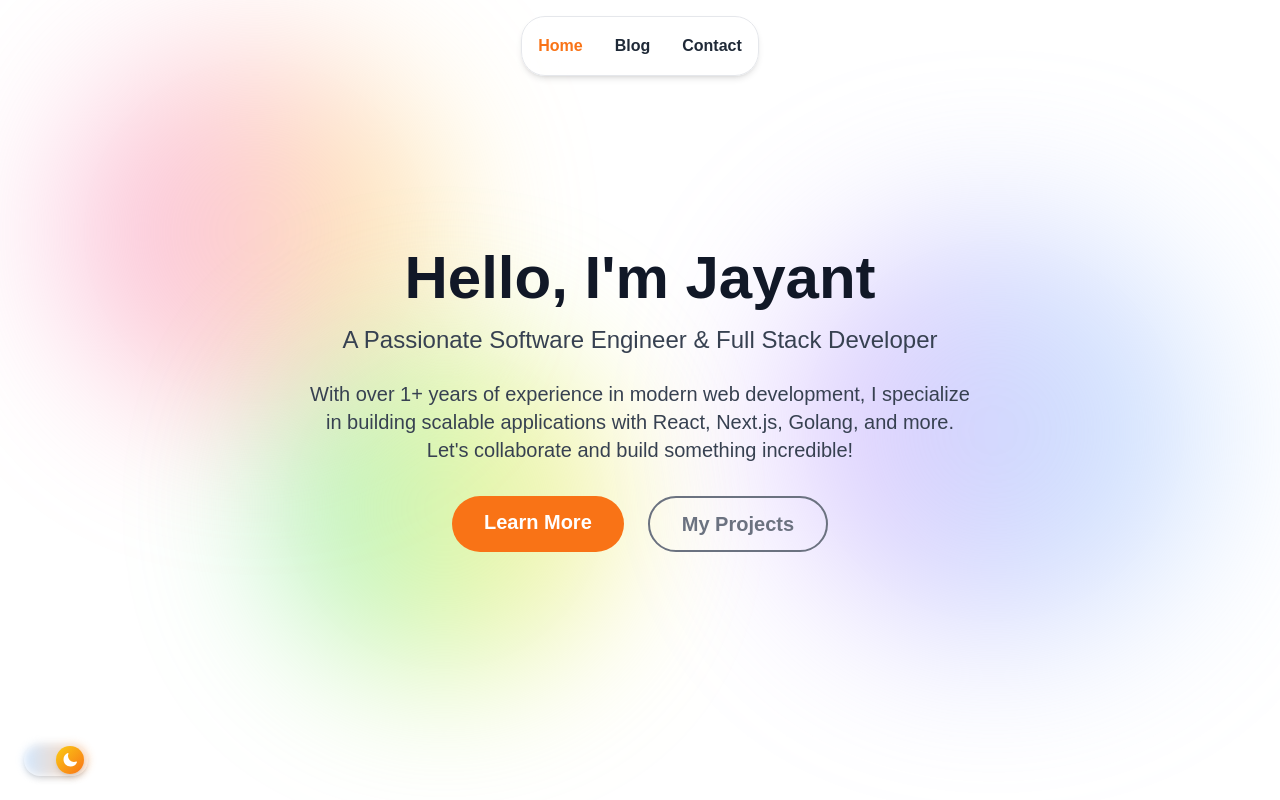
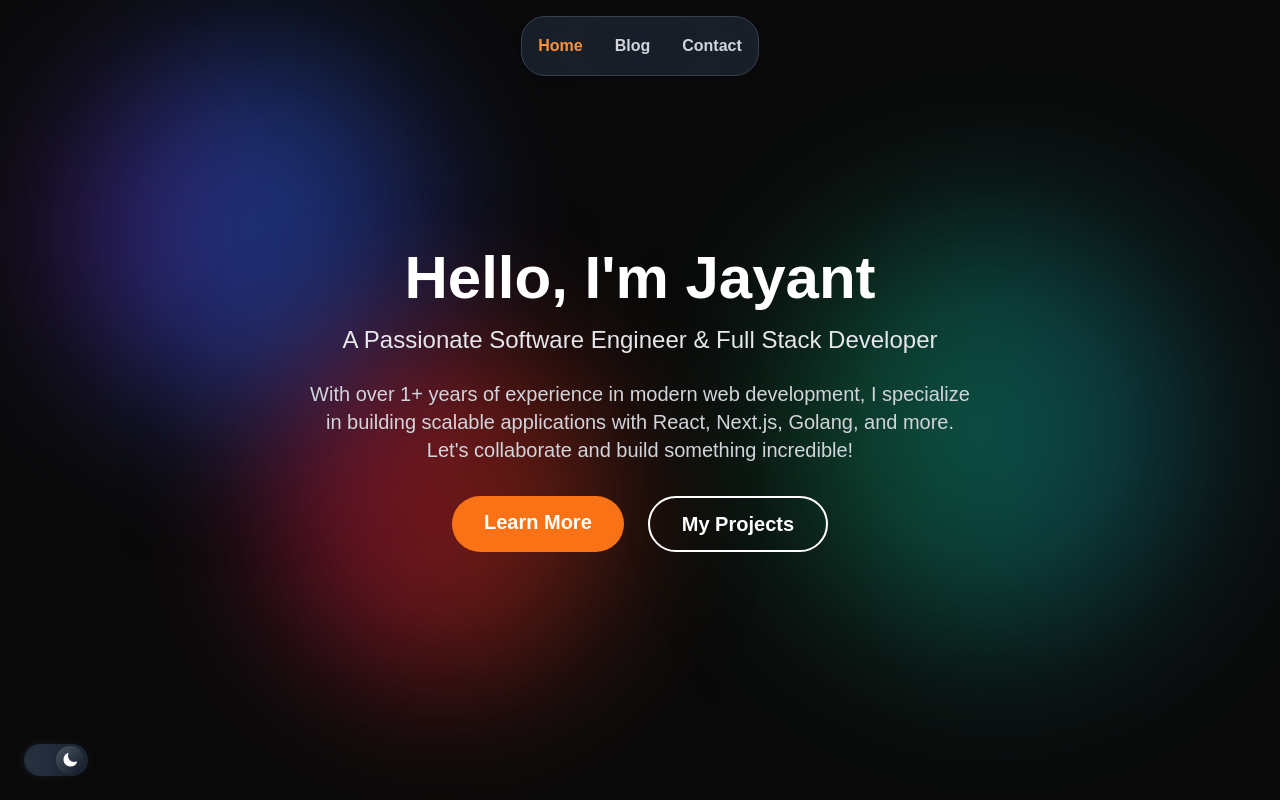
Before and after one commit to Jayant-Verma/byte-by-byte, a Next.js app: page / in a window 1280 px wide. Shown: the top 800 px of the page. Built offline with nearby package versions, Linux system fonts and the light colour scheme.

Commit message:
fixed theme bug

```diff
--- a/src/components/BackgroundAnimation.tsx
+++ b/src/components/BackgroundAnimation.tsx
@@ -19,27 +19,27 @@ const BackgroundShapes = () => {
         <div className="fixed inset-0 -z-10 overflow-hidden">
             {/* Shape 1 */}
             <div
-                className={`absolute rounded-full bg-gradient-to-r ${theme === "dark"
-                        ? "from-purple-700 via-blue-600 to-indigo-800"
-                        : "from-pink-400 via-red-300 to-yellow-300"
+                className={`absolute rounded-full bg-gradient-to-r ${theme === "light"
+                        ? "from-pink-400 via-red-300 to-yellow-300"
+                        : "from-purple-700 via-blue-600 to-indigo-800"
                     } blur-3xl opacity-50 animate-move1 w-[12rem] h-[12rem] sm:w-[16rem] sm:h-[16rem] md:w-[18rem] md:h-[18rem] lg:w-[20rem] lg:h-[20rem]`}
                 style={{ top: "5%", left: "5%" }}
             ></div>
 
             {/* Shape 2 */}
             <div
-                className={`absolute rounded-full bg-gradient-to-r ${theme === "dark"
-                        ? "from-green-700 via-teal-600 to-cyan-800"
-                        : "from-purple-400 via-indigo-300 to-blue-300"
+                className={`absolute rounded-full bg-gradient-to-r ${theme === "light"
+                        ? "from-purple-400 via-indigo-300 to-blue-300"
+                        : "from-green-700 via-teal-600 to-cyan-800"
                     } blur-3xl opacity-50 animate-move2 w-[12rem] h-[12rem] sm:w-[16rem] sm:h-[16rem] md:w-[18rem] md:h-[18rem] lg:w-[20rem] lg:h-[20rem]`}
                 style={{ top: "30%", right: "5%" }}
             ></div>
 
             {/* Shape 3 */}
             <div
-                className={`absolute rounded-full bg-gradient-to-r ${theme === "dark"
-                        ? "from-pink-700 via-red-600 to-orange-800"
-                        : "from-green-400 via-lime-300 to-yellow-300"
+                className={`absolute rounded-full bg-gradient-to-r ${theme === "light"
+                        ? "from-green-400 via-lime-300 to-yellow-300"
+                        : "from-pink-700 via-red-600 to-orange-800"
                     } blur-3xl opacity-50 animate-move3 w-[12rem] h-[12rem] sm:w-[16rem] sm:h-[16rem] md:w-[18rem] md:h-[18rem] lg:w-[20rem] lg:h-[20rem]`}
                 style={{ bottom: "5%", left: "15%" }}
             ></div>
--- a/src/components/ThemeSwitch.tsx
+++ b/src/components/ThemeSwitch.tsx
@@ -5,7 +5,7 @@ import { motion } from "framer-motion";
 import { SunIcon, MoonIcon } from "@heroicons/react/24/solid";
 
 const ThemeSwitch = () => {
-    const [theme, setTheme] = useState<string>("dark");
+    const [theme, setTheme] = useState<string | null>(null);
 
     useEffect(() => {
         const savedTheme = localStorage.getItem("theme") || "dark";
@@ -14,21 +14,30 @@ const ThemeSwitch = () => {
     }, []);
 
     const toggleTheme = () => {
+        if (!theme) return;
+
         const newTheme = theme === "light" ? "dark" : "light";
         setTheme(newTheme);
         localStorage.setItem("theme", newTheme);
-        document.documentElement.classList.toggle("dark", newTheme === "dark");
+
+        if (newTheme === "dark") {
+            document.documentElement.classList.add("dark");
+        } else {
+            document.documentElement.classList.remove("dark");
+        }
     };
+
+    if (theme === null) return null;
 
     return (
         <div className="fixed top-4 right-4 md:bottom-6 md:left-6 md:top-auto md:right-auto z-50">
-            {/* Outer Container */}
             <div className="relative flex items-center justify-center">
                 <motion.button
                     onClick={toggleTheme}
                     whileHover={{ scale: 1.1 }}
                     whileTap={{ scale: 0.95 }}
                     className="relative w-16 h-8 flex items-center rounded-full bg-white dark:bg-gray-800 shadow-md backdrop-blur-lg transition-all duration-300"
+                    aria-label="Toggle Theme"
                 >
                     {/* Toggle Track */}
                     <div className="absolute inset-0 rounded-full bg-gradient-to-r from-blue-300 to-orange-400 dark:from-gray-700 dark:to-gray-900 blur-sm opacity-40"></div>
@@ -42,7 +51,6 @@ const ThemeSwitch = () => {
                         transition={{ type: "spring", stiffness: 400, damping: 20 }}
                         className="w-7 h-7 rounded-full bg-gradient-to-br from-yellow-400 to-orange-500 dark:from-gray-600 dark:to-gray-900 shadow-md flex items-center justify-center"
                     >
-                        {/* Sun/Moon Icon */}
                         {theme === "light" ? (
                             <SunIcon className="w-4 h-4 text-white" />
                         ) : (
--- a/src/context/ThemeContext.tsx
+++ b/src/context/ThemeContext.tsx
@@ -1,6 +1,6 @@
 "use client";
 
-import { createContext, ReactNode, useContext, useEffect, useState } from 'react';
+import { createContext, ReactNode, useContext, useEffect, useState } from "react";
 
 interface ThemeContextProps {
     theme: string;
@@ -11,23 +11,26 @@ const ThemeContext = createContext<ThemeContextProps | undefined>(undefined);
 
 export const ThemeProvider = ({ children }: { children: ReactNode }) => {
     const [theme, setTheme] = useState<string>(() => {
-        if (typeof window !== 'undefined') {
-            return localStorage.getItem('theme') || 'light';
+        if (typeof window !== "undefined") {
+            return localStorage.getItem("theme") || "dark"; // Default to dark mode
         }
-        return 'light';
+        return "dark";
     });
 
     useEffect(() => {
         const root = document.documentElement; // Select <html> element
-        if (theme === 'dark') {
-          root.classList.add('dark'); // Add dark class
+
+        if (theme === "dark") {
+            root.classList.add("dark");
+            localStorage.setItem("theme", "dark"); // Save preference
         } else {
-          root.classList.remove('dark'); // Remove dark class
+            root.classList.remove("dark");
+            localStorage.setItem("theme", "light"); // Save preference
         }
     }, [theme]);
 
     const toggleTheme = () => {
-        setTheme((prev) => (prev === 'light' ? 'dark' : 'light'));
+        setTheme((prev) => (prev === "light" ? "dark" : "light"));
     };
 
     return (
@@ -40,7 +43,7 @@ export const ThemeProvider = ({ children }: { children: ReactNode }) => {
 export const useTheme = () => {
     const context = useContext(ThemeContext);
     if (!context) {
-        throw new Error('useTheme must be used within a ThemeProvider');
+        throw new Error("useTheme must be used within a ThemeProvider");
     }
     return context;
 };
```
